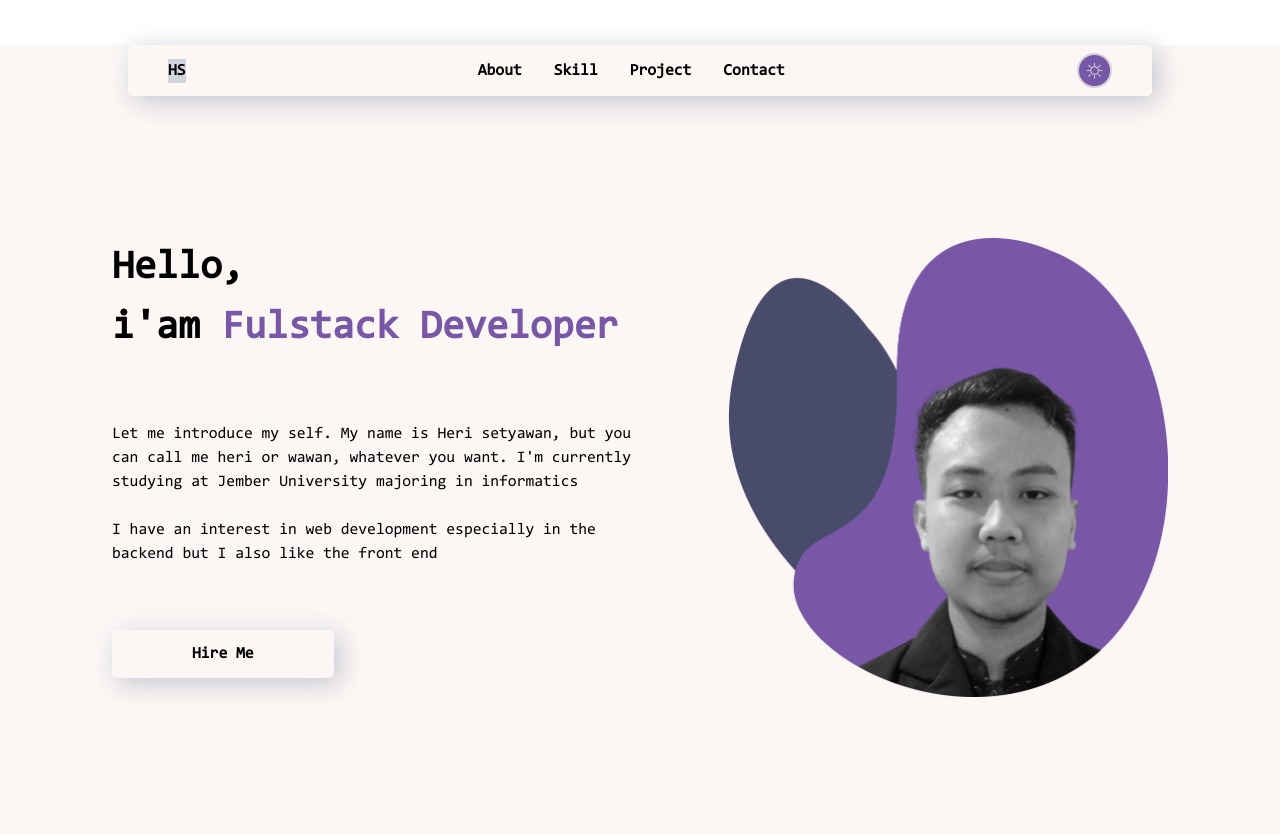
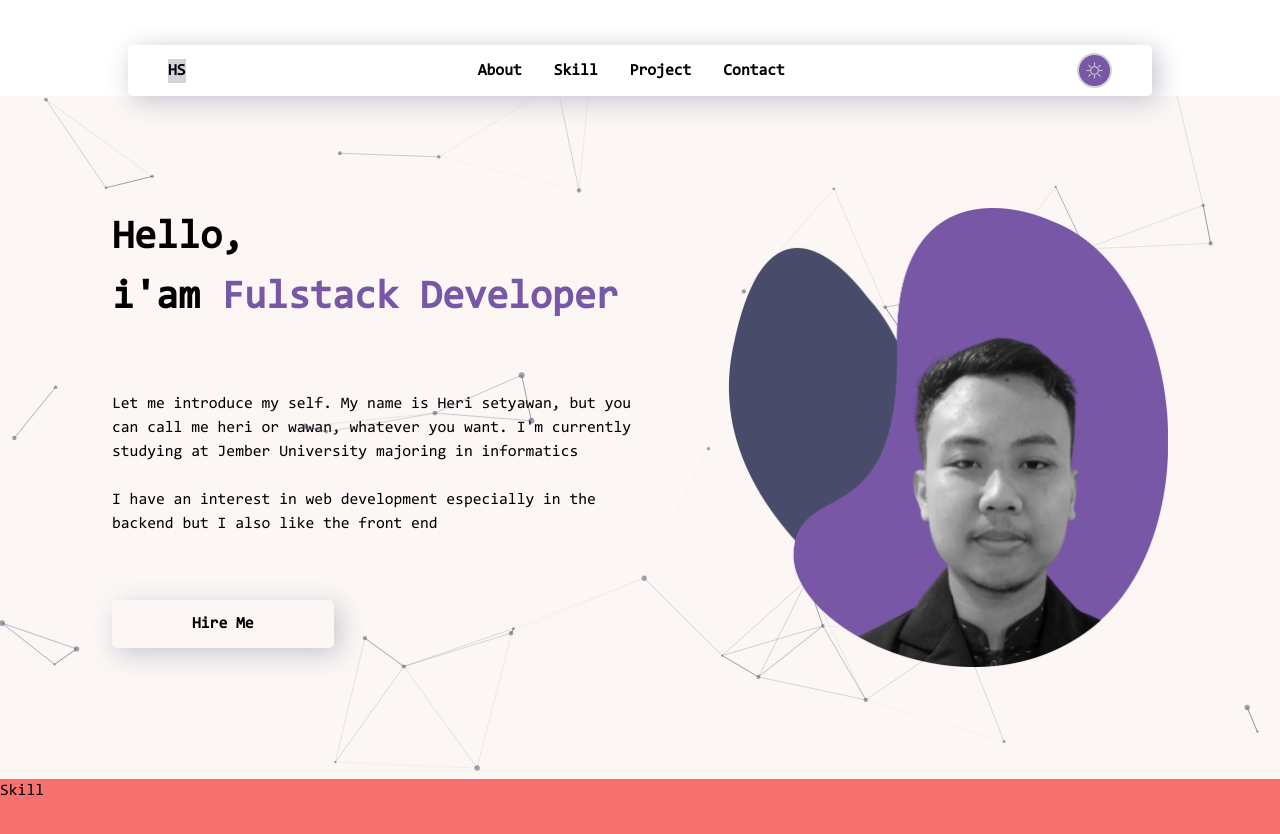
Before and after one commit to Herisetyawan123/my-portofolio, a React (Create React App) app: page / in a window 1280 px wide. Shown: the top 834 px of the page. Built offline with nearby package versions, Linux system fonts and the light colour scheme.

Commit message:
add particles

```diff
--- a/package.json
+++ b/package.json
@@ -9,8 +9,10 @@
     "react": "^18.2.0",
     "react-dom": "^18.2.0",
     "react-scripts": "5.0.1",
+    "react-tsparticles": "^2.1.3",
     "style-components": "^0.1.0",
     "styled-components": "^5.3.5",
+    "tsparticles": "^2.1.3",
     "web-vitals": "^2.1.4"
   },
   "scripts": {
--- a/src/App.js
+++ b/src/App.js
@@ -1,6 +1,7 @@
 import Navbar from "./components/Navbar";
 import styled from "styled-components";
 import Intro from "./components/Intro";
+import Skill from "./components/Skill/Skill";
 
 
 const ThemeBody = styled.div`
@@ -15,6 +16,7 @@ function App() {
     <ThemeBody>
       <Navbar />
       <Intro />
+      <Skill />
     </ThemeBody>
     </>
   );
--- a/src/components/Intro/index.js
+++ b/src/components/Intro/index.js
@@ -1,10 +1,138 @@
 import Button from "../Button";
 import Right from "../../assets/img/right.png";
+import Particles from "react-tsparticles";
+import { loadFull } from "tsparticles";
 
 function Intro(){
+    const particlesInit = async (main) => {
+        console.log(main);
+
+        // you can initialize the tsParticles instance (main) here, adding custom shapes or presets
+        // this loads the tsparticles package bundle, it's the easiest method for getting everything ready
+        // starting from v2 you can add only the features you need reducing the bundle size
+        await loadFull(main);
+      };
+
+      const particlesLoaded = (container) => {
+        console.log(container);
+      };
+
     return (
         <>
-            <div className="max-w-7xl mt-[30px] mx-auto p-10 sm:p-28">
+            <div className="w-full">
+            <Particles
+                id="tsparticles"
+                init={particlesInit}
+                loaded={particlesLoaded}
+                options={{
+                fpsLimit: 120,
+                particles: {
+                number: {
+                    value: 43,
+                    density: {
+                    enable: true,
+                    value_area: 800
+                    }
+                },
+                color: {
+                    value: "#484b6a"
+                },
+                shape: {
+                    type: "circle",
+                    stroke: {
+                    width: 0,
+                    color: "#000000"
+                    },
+                    polygon: {
+                    nb_sides: 4
+                    },
+                },
+                opacity: {
+                    value: 0.5,
+                    random: false,
+                    anim: {
+                        enable: false,
+                        speed: 1,
+                        opacity_min: 0.1,
+                        sync: false
+                    }
+                },
+                size: {
+                    value: 3,
+                    random: true,
+                    anim: {
+                        enable: false,
+                        speed: 40,
+                        size_min: 0.1,
+                        sync: false
+                    }
+                },
+                line_linked: {
+                    enable: true,
+                    distance: 150,
+                    color: "#484b6a",
+                    opacity: 0.4,
+                    width: 1
+                },
+                move: {
+                    enable: true,
+                    speed: 6,
+                    direction: "none",
+                    random: false,
+                    straight: false,
+                    out_mode: "out",
+                    bounce: false,
+                    attract: {
+                    enable: false,
+                    rotateX: 600,
+                    rotateY: 1200
+                    }
+                }
+                },
+                interactivity: {
+                //   detect_on: "canvas",
+                events: {
+                    onhover: {
+                    enable: true,
+                    mode: "repulse"
+                    },
+                    onclick: {
+                    enable: true,
+                    mode: "push"
+                    },
+                    resize: true
+                },
+                modes: {
+                    grab: {
+                    distance: 400,
+                    line_linked: {
+                        opacity: 1
+                    }
+                    },
+                    bubble: {
+                    distance: 400,
+                    size: 40,
+                    duration: 2,
+                    opacity: 8,
+                    speed: 3
+                    },
+                    repulse: {
+                    distance: 200,
+                    duration: 0.4
+                    },
+                    push: {
+                    particles_nb: 4
+                    },
+                    remove: {
+                    particles_nb: 2
+                    }
+                }
+                },
+                retina_detect: true
+                }}
+                />
+
+                <div className="max-w-7xl  mx-auto p-10 sm:p-28">
                     <div className="flex flex-col sm:flex-row">
                         <div className="left  flex-1 flex flex-col items-start gap-y-16">
                             <h1 className="text-[40px] font-bold">Hello, <br /> i'am <span className="text-[#7858A6]">Fulstack Developer</span></h1>
@@ -17,7 +145,8 @@ function Intro(){
                             <Button link="">Hire Me</Button>
                         </div>
                         <div className="right hidden sm:flex flex-1 justify-end">
-                        <img src={Right} className="w-[440px]" alt="right side" />
+                            <img src={Right} className="w-[440px] z-10" alt="right side" />
+                        </div>
                     </div>
                 </div>
             </div>
--- a/src/components/Navbar/index.js
+++ b/src/components/Navbar/index.js
@@ -10,9 +10,9 @@ function Navbar(){
 
     return (
         <>
-            <nav className="mt-[45px]">
+            <nav className="bg-white relative z-10 pt-[45px]">
                 {/* content */}
-                <div className="max-w-5xl my-3 shadow-neu px-10 py-2 rounded-lg mx-auto flex justify-between items-center">
+                <div className="max-w-5xl shadow-neu px-10 py-2 rounded-lg mx-auto flex justify-between items-center">
                     {/* brand */}
                     <div className="font-extrabold bg-gray-300">
                         HS
--- /dev/null
+++ b/src/components/Skill/Skill.jsx
@@ -0,0 +1,9 @@
+import React from 'react'
+
+function Skill() {
+  return (
+    <div className='h-96 w-full relative bg-red-400'>Skill</div>
+  )
+}
+
+export default Skill
```
Also changed, not shown: 2 other files (tests, documents, lock files or other folders). Lines whose indentation alone changed are shown as unchanged.
